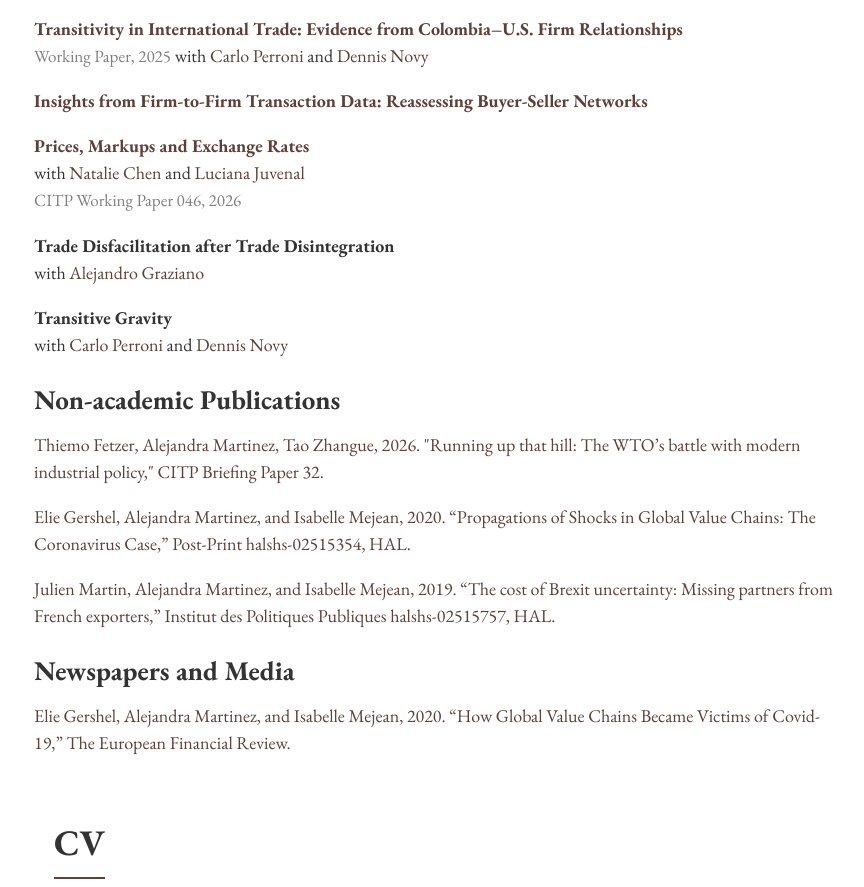
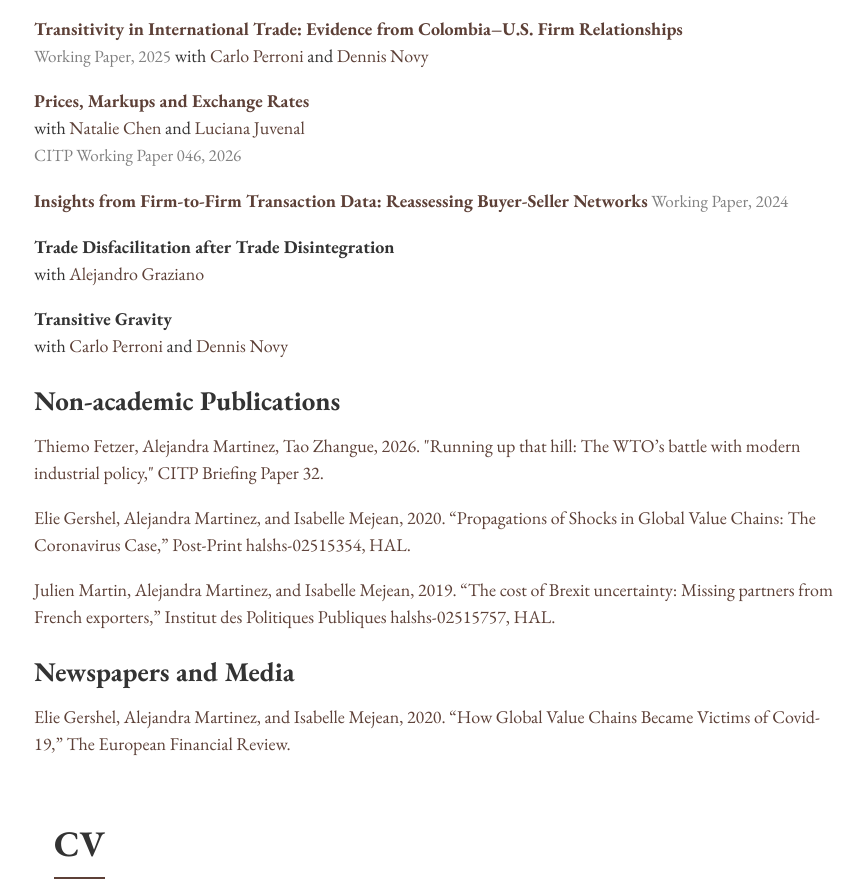
Before and after one commit to alemarty/alejandra.martinez, a plain HTML site: page index.html in a window 1280 px wide. Shown: the part 1015-1902 px from the top of the page, without its empty margins (206-1070 px from the left). Drawn offline with nearby package versions, Linux system fonts and the light colour scheme.

Commit message:
Update paper entries in index.html
Reintroduced the paper 'Insights from Firm-to-Firm Transaction Data: Reassessing Buyer-Seller Networks' with updated metadata and added a new paper entry.

```diff
--- a/index.html
+++ b/index.html
@@ -165,12 +165,7 @@
             and <a href="https://profiles.warwick.ac.uk/ecsfak-dennis-novy">Dennis Novy</a>
         </p>
 
-        <p class="paper">
-            <a class="paper-title" href="Reassesing_Firm-to-firm_Martinez.pdf">
-                Insights from Firm-to-Firm Transaction Data: Reassessing Buyer-Seller Networks</a>
-        </p>
-
-        <p class="paper">
+          <p class="paper">
             <a class="paper-title" href="https://citp.ac.uk/publications/prices-markups-and-exchange-rates">
                 Prices, Markups and Exchange Rates</a>
             <br>
@@ -178,6 +173,12 @@
             and <a href="https://sites.google.com/site/lucianajuvenal/home">Luciana Juvenal</a>
             <br>
             <span class="paper-meta">CITP Working Paper 046, 2026</span>
+        </p>
+
+        <p class="paper">
+            <a class="paper-title" href="Reassesing_Firm-to-firm_Martinez.pdf">
+                Insights from Firm-to-Firm Transaction Data: Reassessing Buyer-Seller Networks</a>
+             <span class="paper-meta">Working Paper, 2024</span>
         </p>
 
         <p class="paper">
```
